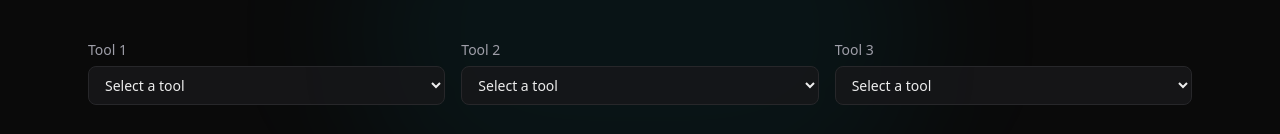
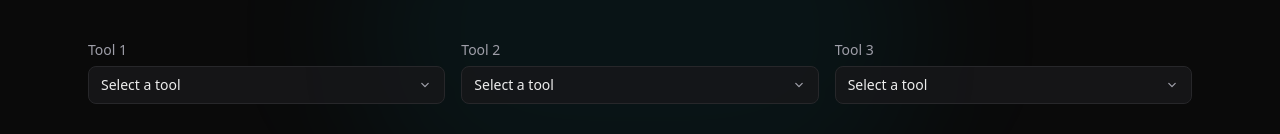
Before and after one commit to ian-schwartz/ai-dev-trends-explorer, a Next.js app: page /compare in a window 1280 px wide. Shown: the part 217-351 px from the top of the page. Built offline with nearby package versions, Linux system fonts and the light colour scheme.

Commit message:
ui: improve select spacing and add pointer cursor to interactive elements

```diff
--- a/src/app/buzz/StoryCard.tsx
+++ b/src/app/buzz/StoryCard.tsx
@@ -22,7 +22,7 @@ function formatTimeAgo(unixSeconds: number): string {
 }
 
 const buttonBase =
-  "inline-flex items-center gap-1.5 rounded-lg border border-zinc-600 bg-transparent px-3 py-1.5 text-xs font-medium transition-colors duration-200 ease-out focus-visible:outline-none focus-visible:ring-2 focus-visible:ring-violet-500/50 focus-visible:ring-offset-2 focus-visible:ring-offset-zinc-950";
+  "inline-flex cursor-pointer items-center gap-1.5 rounded-lg border border-zinc-600 bg-transparent px-3 py-1.5 text-xs font-medium transition-colors duration-200 ease-out focus-visible:outline-none focus-visible:ring-2 focus-visible:ring-violet-500/50 focus-visible:ring-offset-2 focus-visible:ring-offset-zinc-950";
 
 export function StoryCard({ story }: { story: BuzzPageStory }) {
   function openArticle(e: React.MouseEvent) {
--- a/src/components/compare/CompareSelector.tsx
+++ b/src/components/compare/CompareSelector.tsx
@@ -43,15 +43,18 @@ export function CompareSelector({
           >
             Tool {index + 1}
           </label>
+          <div className="relative">
             <select
               id={`compare-select-${index}`}
               value={selection[index]?.slug ?? ""}
               onChange={(e) => {
                 const slug = e.target.value;
-              const tool = slug ? tools.find((t) => t.slug === slug) ?? null : null;
+                const tool = slug
+                  ? tools.find((t) => t.slug === slug) ?? null
+                  : null;
                 onSelectionChange(index, tool);
               }}
-            className="w-full rounded-lg border border-zinc-800 bg-zinc-900/80 px-3 py-2 text-sm text-foreground focus:border-cyan-500/50 focus:outline-none focus:ring-1 focus:ring-cyan-500/30"
+              className="w-full cursor-pointer appearance-none rounded-lg border border-zinc-800 bg-zinc-900/80 py-2 pl-3 pr-10 text-sm text-foreground focus:border-cyan-500/50 focus:outline-none focus:ring-1 focus:ring-cyan-500/30"
             >
               <option value="">Select a tool</option>
               {getOptionsForSlot(index).map((tool) => (
@@ -60,6 +63,23 @@ export function CompareSelector({
                 </option>
               ))}
             </select>
+            <span className="pointer-events-none absolute right-3 top-1/2 -translate-y-1/2 text-zinc-400">
+              <svg
+                aria-hidden="true"
+                viewBox="0 0 20 20"
+                fill="none"
+                className="h-4 w-4"
+              >
+                <path
+                  d="M6 8l4 4 4-4"
+                  stroke="currentColor"
+                  strokeWidth="1.6"
+                  strokeLinecap="round"
+                  strokeLinejoin="round"
+                />
+              </svg>
+            </span>
+          </div>
         </div>
       ))}
     </div>
--- a/src/components/layout/Nav.tsx
+++ b/src/components/layout/Nav.tsx
@@ -46,7 +46,7 @@ export function Nav() {
         <button
           type="button"
           onClick={() => setMobileOpen((o) => !o)}
-          className="flex h-10 w-10 items-center justify-center rounded-lg text-zinc-400 transition-colors duration-200 ease-out hover:bg-zinc-800 hover:text-foreground focus-visible:outline-none focus-visible:ring-2 focus-visible:ring-violet-500/50 focus-visible:ring-offset-2 focus-visible:ring-offset-background md:hidden"
+          className="flex h-10 w-10 cursor-pointer items-center justify-center rounded-lg text-zinc-400 transition-colors duration-200 ease-out hover:bg-zinc-800 hover:text-foreground focus-visible:outline-none focus-visible:ring-2 focus-visible:ring-violet-500/50 focus-visible:ring-offset-2 focus-visible:ring-offset-background md:hidden"
           aria-expanded={mobileOpen}
           aria-label={mobileOpen ? "Close menu" : "Open menu"}
         >
--- a/src/components/prompting/CopyablePromptBlock.tsx
+++ b/src/components/prompting/CopyablePromptBlock.tsx
@@ -33,7 +33,7 @@ export function CopyablePromptBlock({
       <button
         type="button"
         onClick={handleCopy}
-        className="absolute right-2 top-2 rounded border border-zinc-700 bg-zinc-800/90 px-2 py-1 text-xs font-medium text-zinc-400 transition-colors hover:border-zinc-600 hover:text-zinc-300 focus-visible:outline-none focus-visible:ring-2 focus-visible:ring-violet-500/50 focus-visible:ring-offset-2 focus-visible:ring-offset-zinc-900"
+        className="absolute right-2 top-2 cursor-pointer rounded border border-zinc-700 bg-zinc-800/90 px-2 py-1 text-xs font-medium text-zinc-400 transition-colors hover:border-zinc-600 hover:text-zinc-300 focus-visible:outline-none focus-visible:ring-2 focus-visible:ring-violet-500/50 focus-visible:ring-offset-2 focus-visible:ring-offset-zinc-900"
         aria-label={copied ? "Copied to clipboard" : "Copy to clipboard"}
       >
         {copied ? "Copied" : "Copy"}
--- a/src/components/tools/ToolFilters.tsx
+++ b/src/components/tools/ToolFilters.tsx
@@ -64,7 +64,7 @@ export function ToolFilters({ filters, onFiltersChange }: ToolFiltersProps) {
             key={value}
             type="button"
             onClick={() => update({ category: value })}
-            className={`rounded-lg border px-3 py-1.5 text-sm font-medium transition-colors duration-200 ease-out focus-visible:outline-none focus-visible:ring-2 focus-visible:ring-violet-500/50 focus-visible:ring-offset-2 focus-visible:ring-offset-zinc-950 ${
+            className={`cursor-pointer rounded-lg border px-3 py-1.5 text-sm font-medium transition-colors duration-200 ease-out focus-visible:outline-none focus-visible:ring-2 focus-visible:ring-violet-500/50 focus-visible:ring-offset-2 focus-visible:ring-offset-zinc-950 ${
               filters.category === value
                 ? "border-violet-500/40 bg-violet-500/10 text-violet-200"
                 : "border-zinc-800 bg-zinc-900/80 text-zinc-400 hover:border-zinc-700 hover:text-zinc-300"
```
Lines whose indentation alone changed are shown as unchanged.
